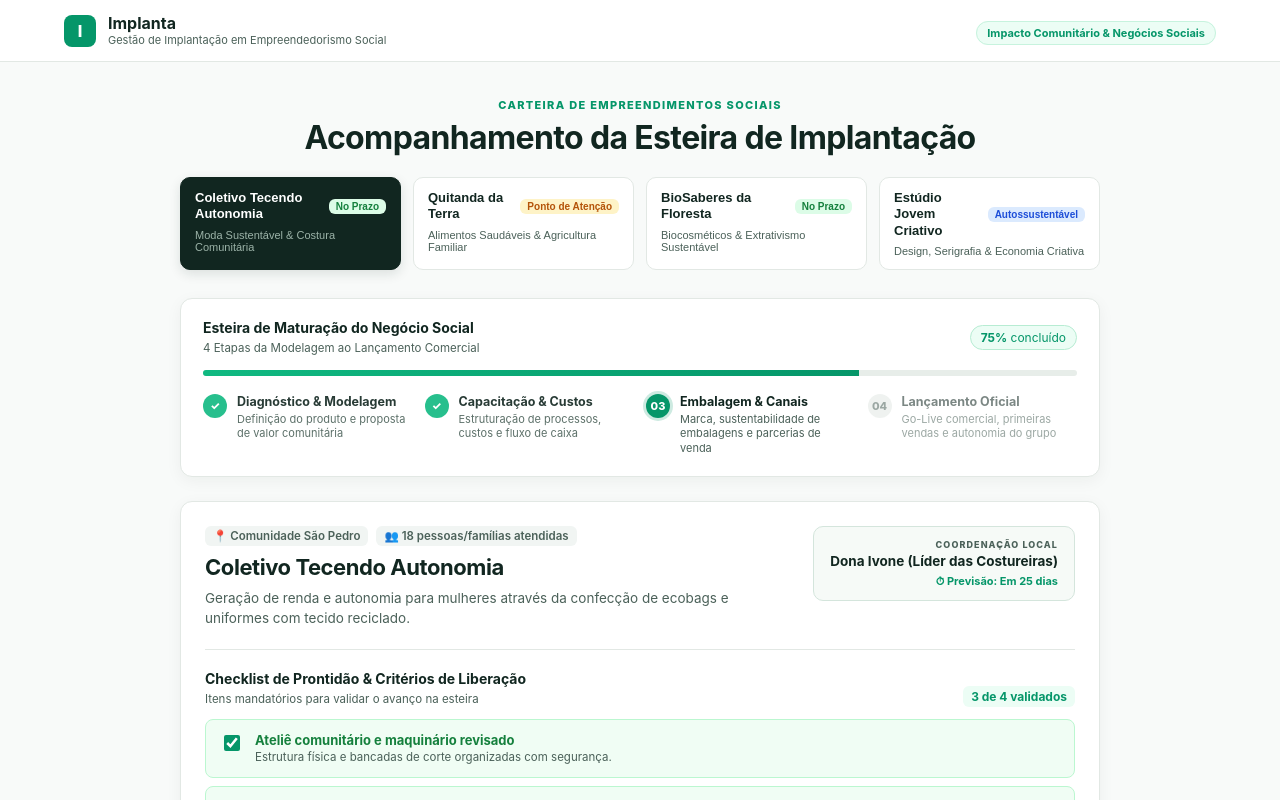
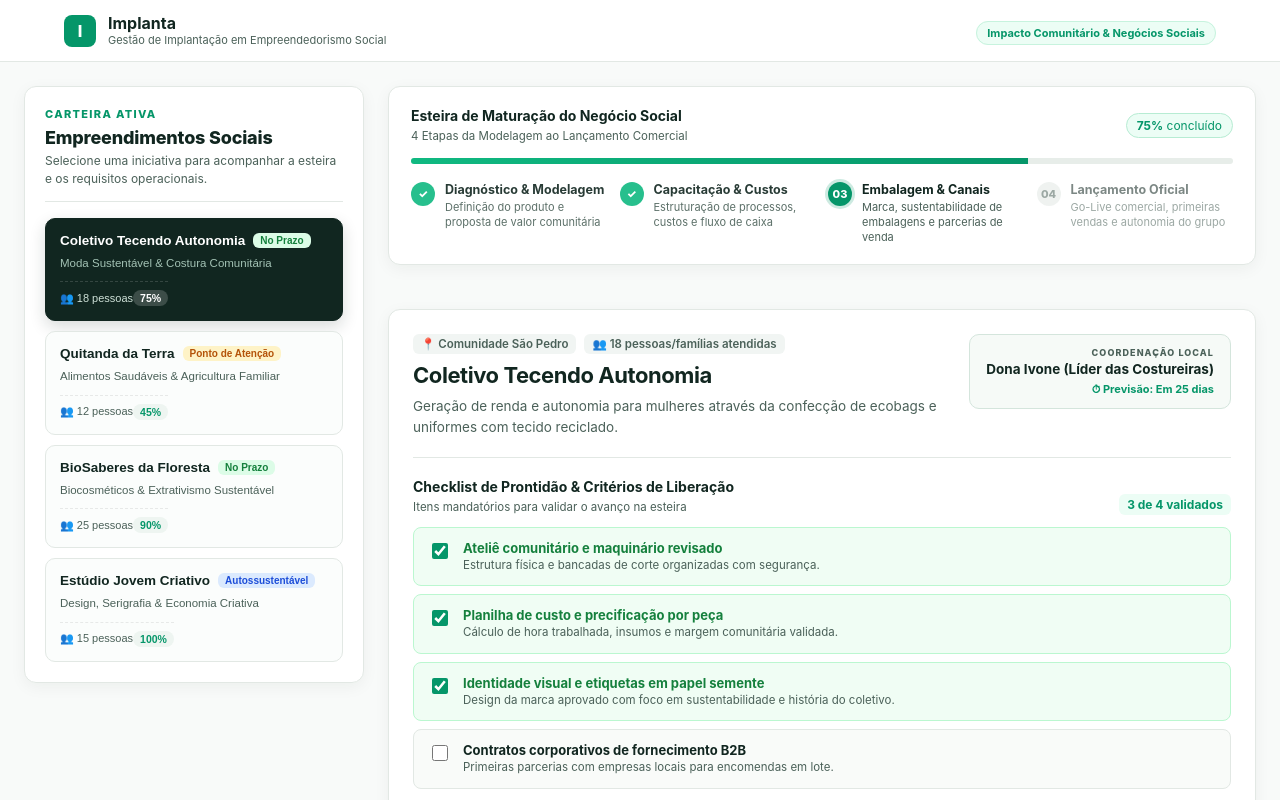
Before and after one commit to thaycarv/implanta-operacoes, a React (Vite) app: page / in a window 1280 px wide. Shown: the top 800 px of the page. Built offline with nearby package versions, Linux system fonts and the light colour scheme.

Commit message:
feat: expandir largura da pagina e implementar barra lateral de iniciativas (resolve #28) (#29)

```diff
--- a/src/App.tsx
+++ b/src/App.tsx
@@ -76,14 +76,16 @@ export function App() {
     <div className="app-shell">
       <Header />
 
-      <main className="workspace">
-        {/* Seletor Centralizado de Empreendimentos */}
+      <main className="workspace-wide">
+        {/* Barra Lateral: Seleção das Iniciativas */}
         <InitiativeSelector
           initiatives={initiatives}
           selectedId={selectedId}
           onSelect={setSelectedId}
         />
 
+        {/* Painel Principal Executivo */}
+        <div className="main-content-panel">
           {/* Esteira Visual das 4 Fases */}
           <PipelineTracker
             currentPhase={selectedInitiative.currentPhase}
@@ -97,9 +99,10 @@ export function App() {
             onAdvancePhase={handleAdvancePhase}
             onOpenReport={() => setIsReportModalOpen(true)}
           />
+        </div>
       </main>
 
-      {/* Rodapé Centralizado */}
+      {/* Rodapé */}
       <Footer />
 
       {/* Modal do Status Report */}
--- a/src/components/InitiativeSelector.tsx
+++ b/src/components/InitiativeSelector.tsx
@@ -13,13 +13,14 @@ export const InitiativeSelector: React.FC<InitiativeSelectorProps> = ({
   onSelect,
 }) => {
   return (
-    <div className="selector-container">
-      <div className="selector-label">
-        <p className="eyebrow">CARTEIRA DE EMPREENDIMENTOS SOCIAIS</p>
-        <h2>Acompanhamento da Esteira de Implantação</h2>
+    <aside className="initiative-sidebar">
+      <div className="sidebar-header">
+        <p className="eyebrow">CARTEIRA ATIVA</p>
+        <h3 className="sidebar-title">Empreendimentos Sociais</h3>
+        <p className="sidebar-subtitle">Selecione uma iniciativa para acompanhar a esteira e os requisitos operacionais.</p>
       </div>
 
-      <div className="selector-buttons">
+      <nav className="sidebar-list" aria-label="Lista de Iniciativas">
         {initiatives.map((item) => {
           const isSelected = item.id === selectedId;
           return (
@@ -34,11 +35,15 @@ export const InitiativeSelector: React.FC<InitiativeSelectorProps> = ({
                   {item.statusLabel}
                 </span>
               </div>
-              <small className="initiative-segment">{item.segment}</small>
+              <p className="initiative-segment">{item.segment}</p>
+              <div className="sidebar-btn-meta">
+                <span className="meta-beneficiaries">👥 {item.beneficiariesCount} pessoas</span>
+                <span className="meta-progress">{item.progressPercentage}%</span>
+              </div>
             </button>
           );
         })}
-      </div>
-    </div>
+      </nav>
+    </aside>
   );
 };
--- a/src/styles/global.css
+++ b/src/styles/global.css
@@ -87,13 +87,17 @@ body {
   border: 1px solid #c7f3de;
 }
 
-/* Workspace Centralizado */
-.workspace {
-  max-width: 960px;
+/* Workspace Amplo em Tela Cheia com Barra Lateral */
+.workspace-wide {
+  max-width: 1440px;
   width: 100%;
   margin: 0 auto;
-  padding: 36px 20px 60px;
+  padding: 24px 24px 48px;
   flex: 1;
+  display: grid;
+  grid-template-columns: 340px 1fr;
+  gap: 24px;
+  align-items: start;
 }
 
 .eyebrow {
@@ -105,52 +109,70 @@ body {
   margin: 0 0 6px;
 }
 
-/* Seletor Centralizado de Iniciativas */
-.selector-container {
+/* Barra Lateral de Iniciativas */
+.initiative-sidebar {
+  background: #ffffff;
+  border: 1px solid var(--line);
+  border-radius: var(--radius);
+  padding: 20px;
+  box-shadow: var(--shadow);
+  position: sticky;
+  top: 20px;
+}
+
+.sidebar-header {
+  margin-bottom: 16px;
+  border-bottom: 1px solid var(--line);
+  padding-bottom: 14px;
+}
+
+.sidebar-title {
+  font-size: 18px;
+  font-weight: 800;
+  margin: 0 0 4px;
+  color: var(--ink);
+  letter-spacing: -0.01em;
+}
+
+.sidebar-subtitle {
+  font-size: 12px;
+  color: var(--muted);
+  line-height: 1.45;
+  margin: 0;
+}
+
+.sidebar-list {
   display: flex;
   flex-direction: column;
-  align-items: center;
-  text-align: center;
-  margin-bottom: 28px;
-}
-
-.selector-label h2 {
-  font-size: clamp(24px, 3.2vw, 32px);
-  margin: 0 0 20px;
-  letter-spacing: -0.02em;
-}
-
-.selector-buttons {
-  display: grid;
-  grid-template-columns: repeat(auto-fit, minmax(220px, 1fr));
-  gap: 12px;
-  width: 100%;
-  max-width: 960px;
+  gap: 10px;
 }
 
 .initiative-btn {
-  background: #ffffff;
+  background: #fbfdfc;
   border: 1px solid var(--line);
   border-radius: 10px;
-  padding: 12px 14px;
+  padding: 14px 14px;
   text-align: left;
   cursor: pointer;
   transition: all 0.15s ease;
   display: flex;
   flex-direction: column;
   gap: 6px;
+  width: 100%;
 }
 
 .initiative-btn:hover {
-  border-color: #a4b8af;
-  background: #fafcfb;
+  border-color: #9eb5aa;
+  background: #ffffff;
+  transform: translateY(-1px);
+  box-shadow: 0 4px 10px rgba(0, 0, 0, 0.04);
 }
 
 .initiative-btn.active {
   background: var(--ink);
   border-color: var(--ink);
   color: #ffffff;
-  box-shadow: 0 4px 12px rgba(17, 38, 32, 0.12);
+  box-shadow: 0 6px 16px rgba(17, 38, 32, 0.16);
 }
 
 .initiative-btn.active .initiative-name {
@@ -158,26 +180,72 @@ body {
 }
 
 .initiative-btn.active .initiative-segment {
-  color: #9cb3a8;
+  color: #a3c2b4;
+}
+
+.initiative-btn.active .meta-beneficiaries {
+  color: #cfe1d8;
+}
+
+.initiative-btn.active .meta-progress {
+  background: rgba(255, 255, 255, 0.18);
+  color: #ffffff;
 }
 
 .btn-top {
   display: flex;
   justify-content: space-between;
-  align-items: center;
+  align-items: flex-start;
   gap: 8px;
 }
 
 .initiative-name {
-  font-size: 13px;
+  font-size: 13.5px;
   font-weight: 700;
   color: var(--ink);
   line-height: 1.25;
 }
 
 .initiative-segment {
+  font-size: 11.5px;
+  color: var(--muted);
+  line-height: 1.35;
+  margin: 0;
+}
+
+.sidebar-btn-meta {
+  display: flex;
+  justify-content: space-between;
+  align-items: center;
+  margin-top: 4px;
+  padding-top: 8px;
+  border-top: 1px dashed rgba(0, 0, 0, 0.08);
+}
+
+.initiative-btn.active .sidebar-btn-meta {
+  border-top-color: rgba(255, 255, 255, 0.15);
+}
+
+.meta-beneficiaries {
   font-size: 11px;
   color: var(--muted);
+}
+
+.meta-progress {
+  font-size: 10.5px;
+  font-weight: 700;
+  background: #eef5f1;
+  color: var(--green);
+  padding: 2px 7px;
+  border-radius: 999px;
+}
+
+/* Painel Principal de Conteúdo */
+.main-content-panel {
+  display: flex;
+  flex-direction: column;
+  gap: 20px;
+  min-width: 0;
 }
 
 /* Status Pills */
@@ -757,7 +825,23 @@ footer b {
 }
 
 /* Responsividade */
-@media (max-width: 800px) {
+@media (max-width: 1024px) {
+  .workspace-wide {
+    grid-template-columns: 280px 1fr;
+    gap: 18px;
+    padding: 18px 16px 40px;
+  }
+}
+
+@media (max-width: 860px) {
+  .workspace-wide {
+    grid-template-columns: 1fr;
+    gap: 20px;
+    padding: 16px 14px 36px;
+  }
+  .initiative-sidebar {
+    position: static;
+  }
   .pipeline-steps {
     grid-template-columns: repeat(2, 1fr);
   }
@@ -767,14 +851,6 @@ footer b {
   .card-coordinator-box {
     text-align: left;
     width: 100%;
-  }
-  .about-section {
-    grid-template-columns: 1fr;
-    gap: 24px;
-  }
-  .principles-list {
-    border-left: 0;
-    padding-left: 0;
   }
 }
 
```
Lines whose indentation alone changed are shown as unchanged.
